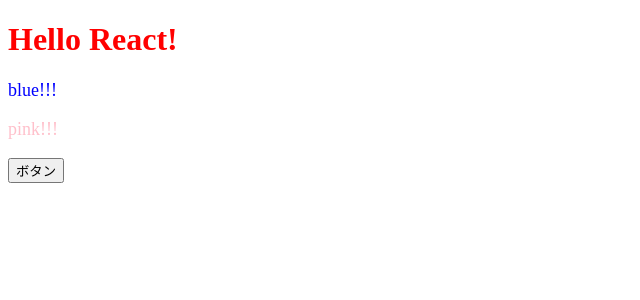
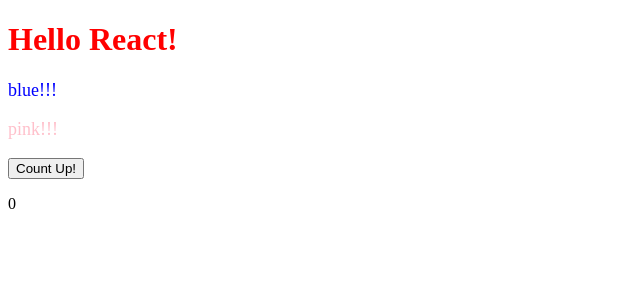
Before and after one commit to masnzzz/react-udemy, a React (Create React App) app: page / in a window 1280 px wide. Shown: the top 300 px of the page, without its empty margins (0-640 px from the left). Built offline with nearby package versions, Linux system fonts and the light colour scheme.

Commit message:
useStateを使う
CountUpで値を更新するボタンを実装

```diff
--- a/src/App.jsx
+++ b/src/App.jsx
@@ -1,14 +1,20 @@
-import React from "react";
+import React, { useState } from "react";
 import ColorfulMessage from './components/ColorfulMessage';
 
 const App = () => {
-    const onClickButton = () => alert();
+    const onClickCountUp = () => {
+        setNum(num + 1);
+    };
+    // [動的に変わる引数(Stateを変更する), 静的に更新する関数(更新する)]
+    const [num, setNum] = useState(0);
+
     return (
         <>
-          <h1 style={{ color: 'red' }}>Hello React!</h1>
-          <ColorfulMessage color='blue' >blue!!!</ColorfulMessage>
-          <ColorfulMessage color='pink' >pink!!!</ColorfulMessage>
-          <button onClick={onClickButton}>ボタン</button>
+            <h1 style={{ color: 'red' }}>Hello React!</h1>
+            <ColorfulMessage color='blue' >blue!!!</ColorfulMessage>
+            <ColorfulMessage color='pink' >pink!!!</ColorfulMessage>
+            <button onClick={onClickCountUp}>Count Up!</button>
+            <p>{num}</p>
         </>
     );
 };
```
